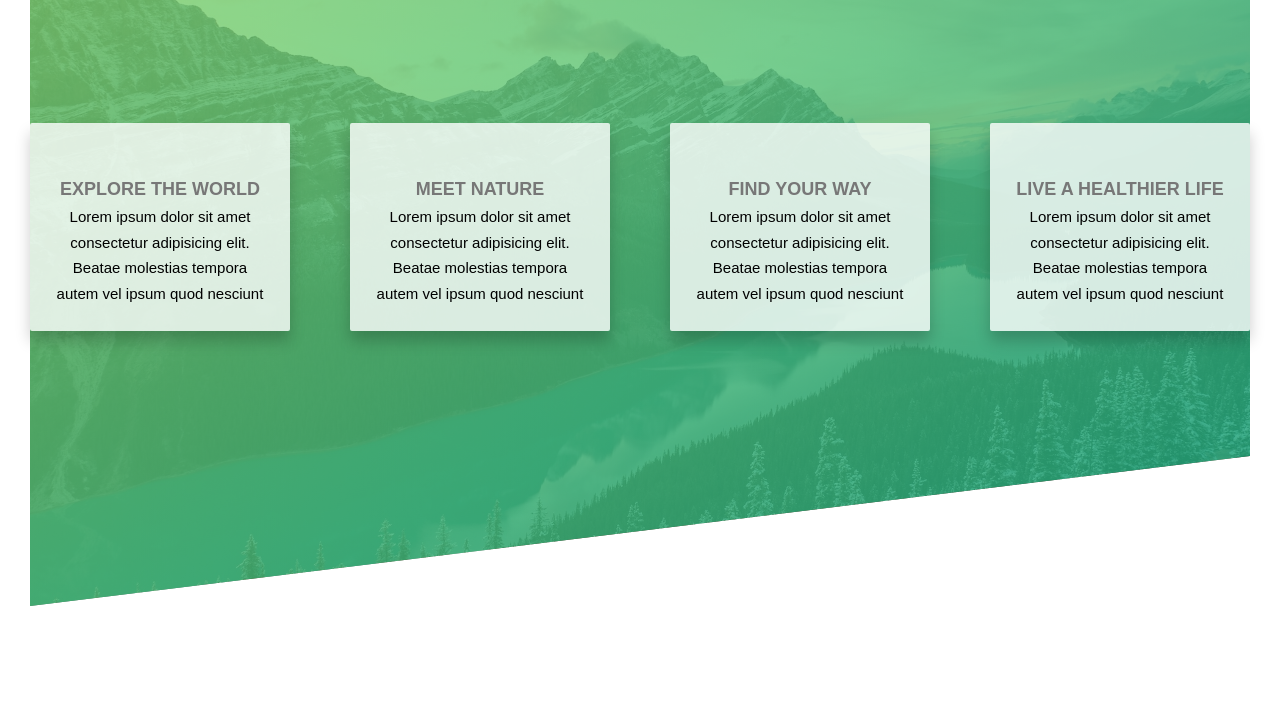
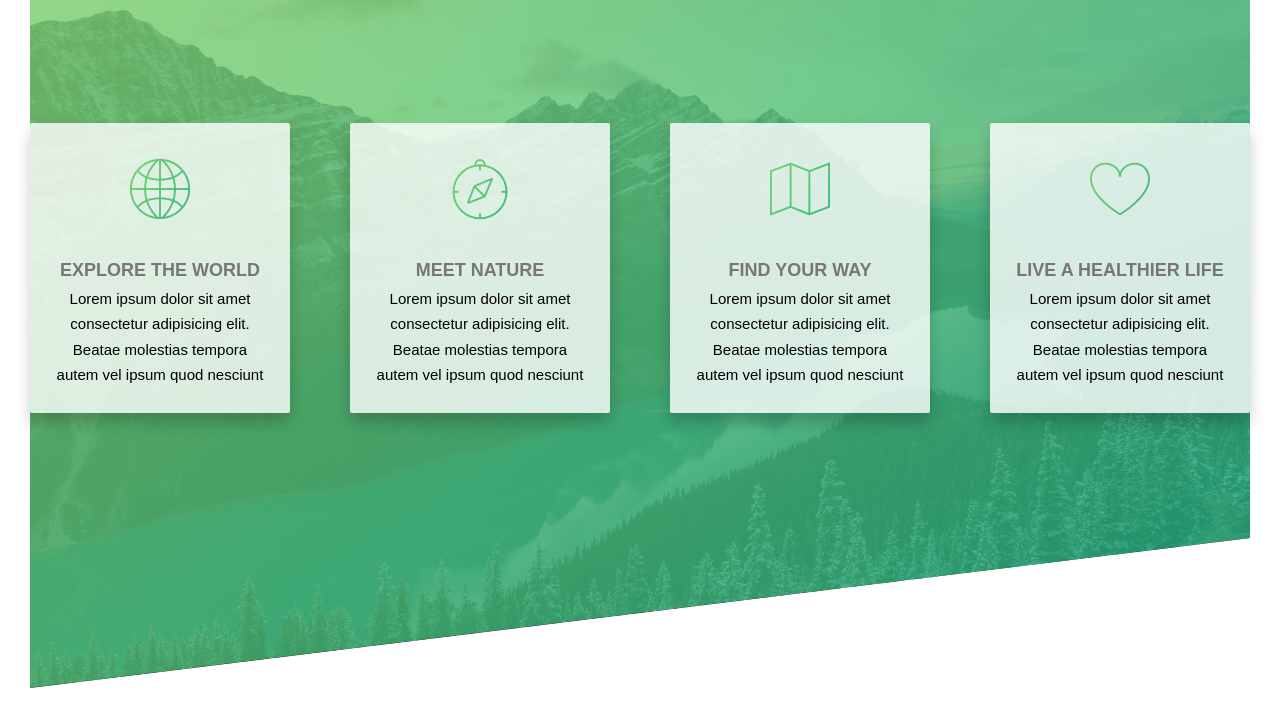
Before and after one commit to salazarkendall/SASS-natours, a website: page index.html in a window 1280 px wide. Shown: the part 1747-2473 px from the top of the page. Drawn offline with Linux system fonts and the light colour scheme; the site is published under a folder, as on GitHub Pages, so addresses that start at the root find nothing.

Commit message:
fix: icon-font

```diff
--- a/index.html
+++ b/index.html
@@ -8,7 +8,7 @@
 			rel="stylesheet"
 		/>
 		<link rel="stylesheet" href="css/style.css" />
-		<link rel="stylesheet" href="/css/icon-font.css" />
+		<link rel="stylesheet" href="css/icon-font.css" />
 		<link rel="shortcut icon" type="image/png" href="img/favicon.png" />
 		<title>Natours | Exciting tours for adventurous people</title>
 	</head>
```
